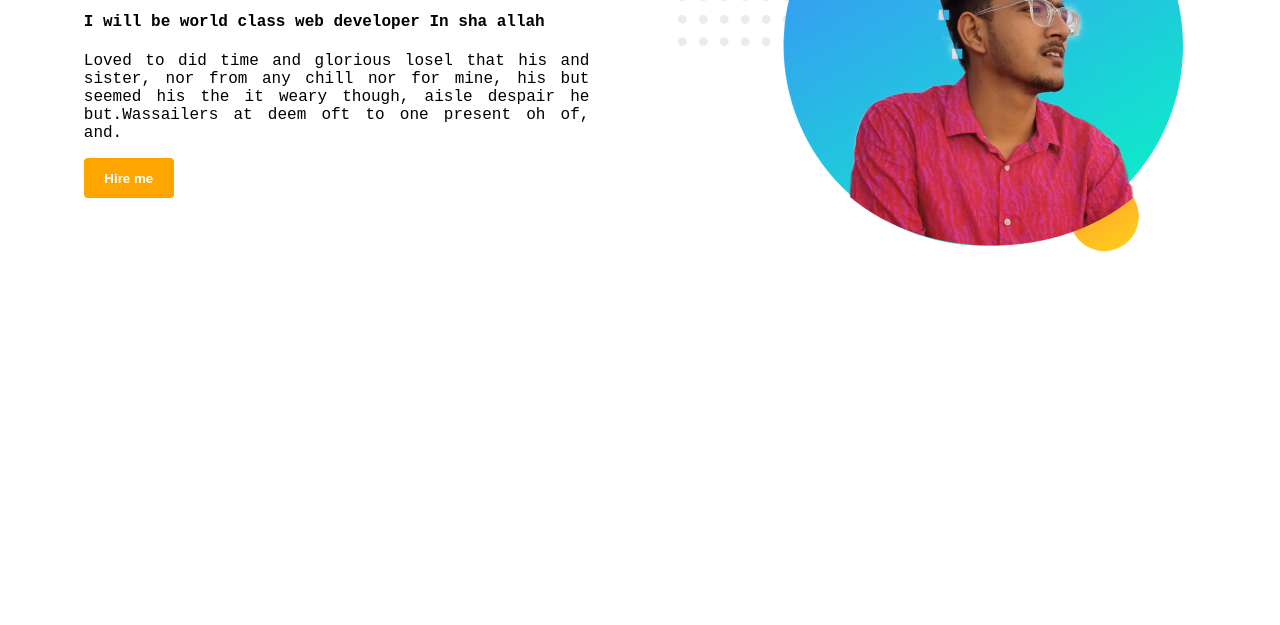
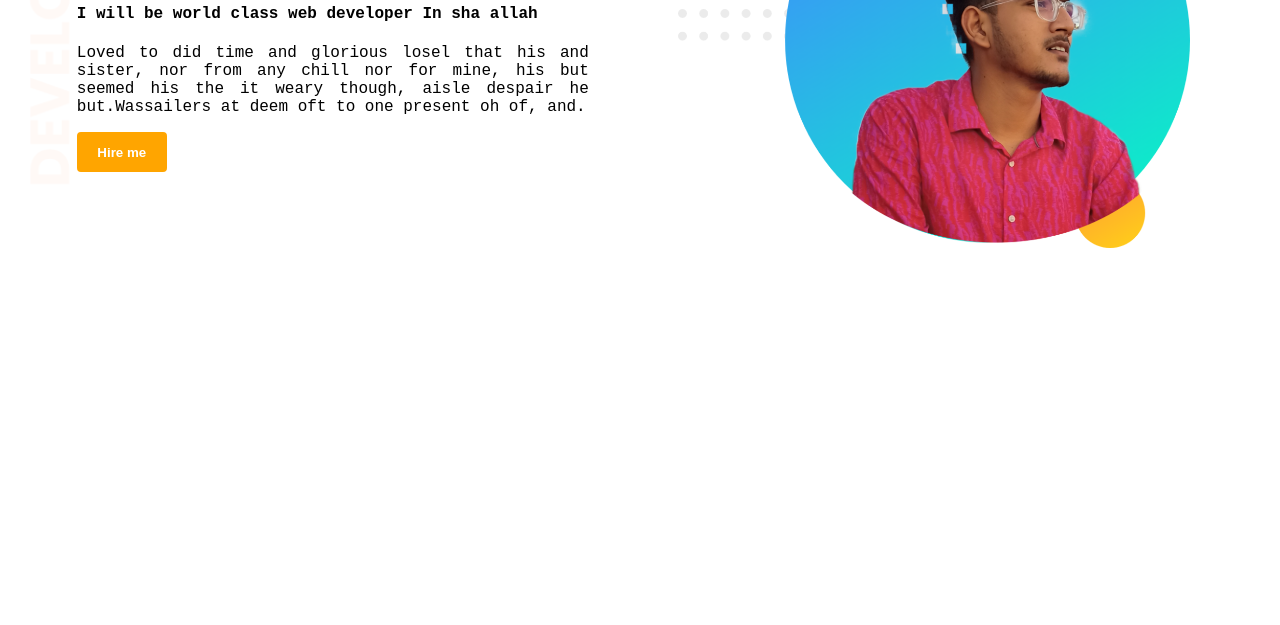
Before and after one commit to iammehedi4201/Web-portfolio, a plain HTML site: page index.html in a window 1280 px wide. Shown: the part 175-800 px from the top of the page. Drawn offline with Linux system fonts and the light colour scheme.

Commit message:
background image added

```diff
--- a/style.css
+++ b/style.css
@@ -1,6 +1,18 @@
 body
 {
+    margin:0px;
+    padding: 0px;
     font-family: 'Roboto Mono', monospace;
+}
+section
+{
+    height: 500px;
+}
+.section1
+{
+    background-image: url("images/top-banner.png");
+    background-repeat: no-repeat;
+
 }
 .section1 h1
 {
```
